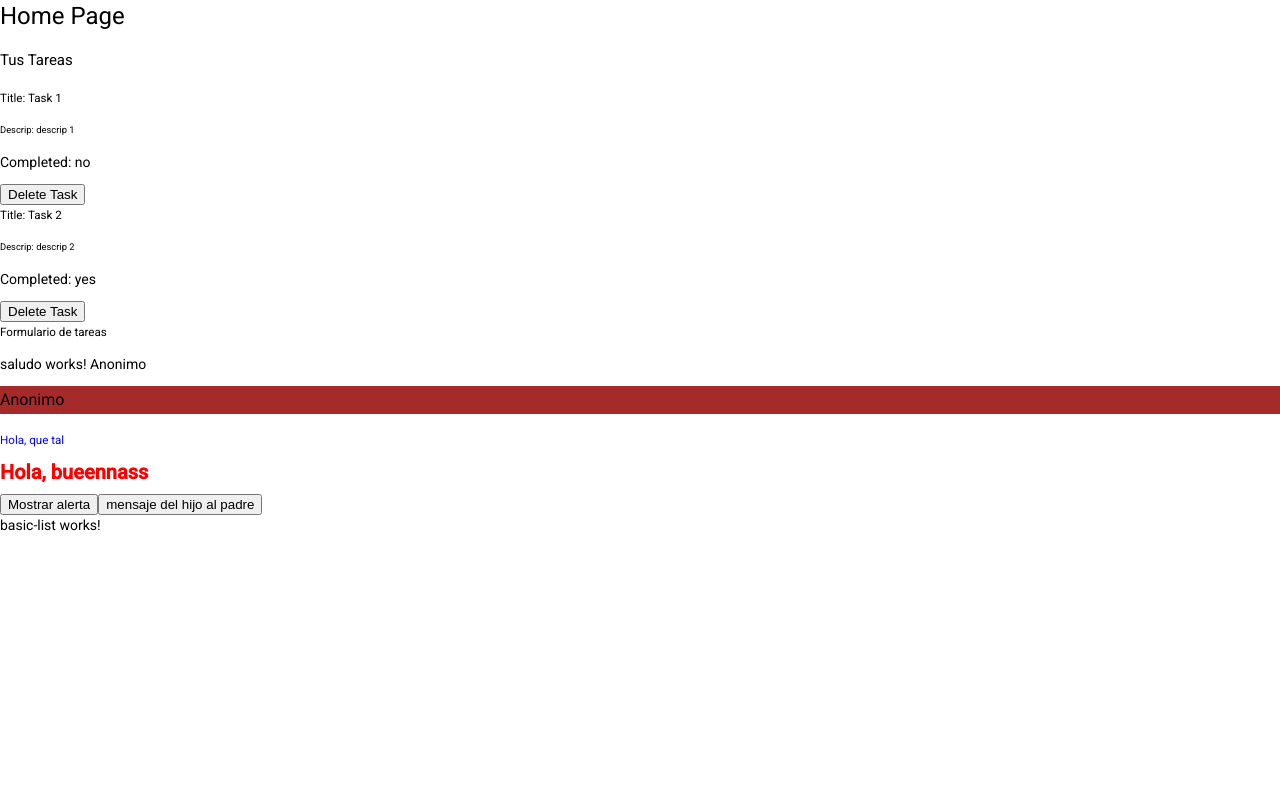
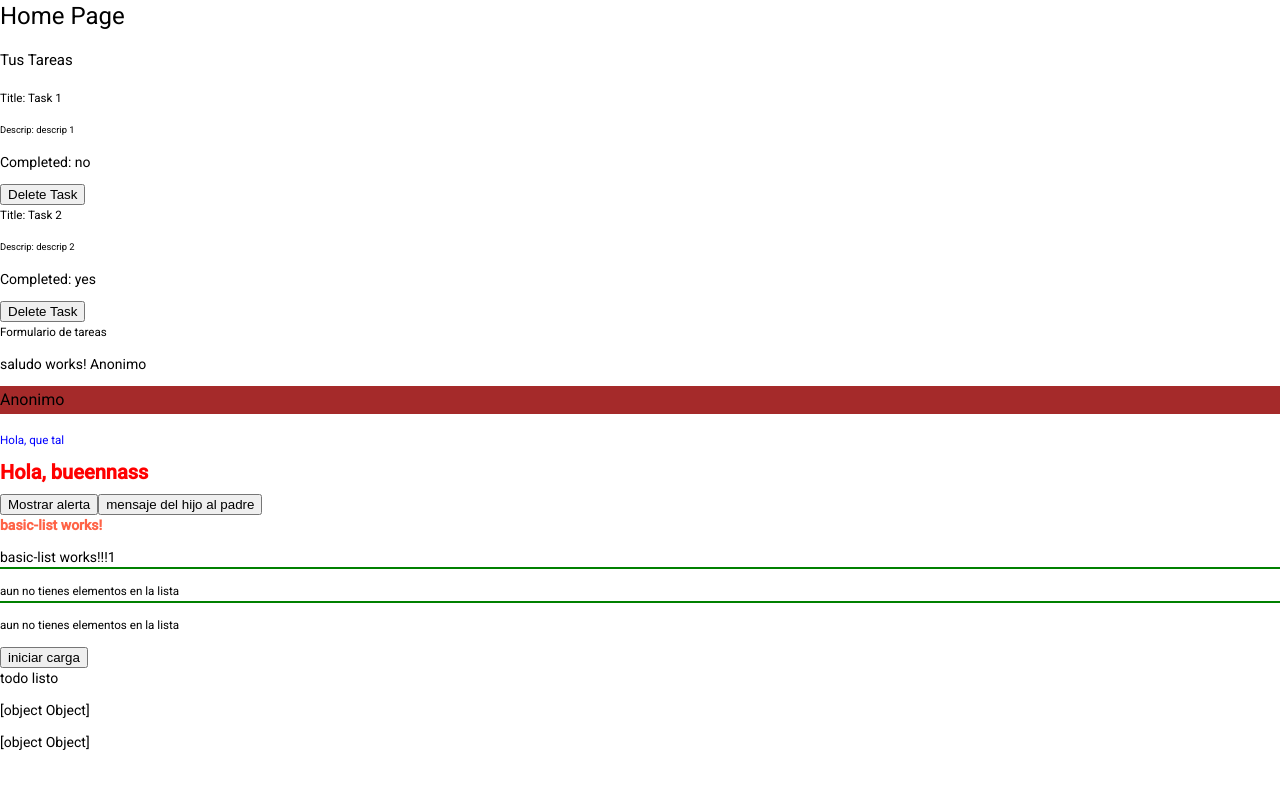
Before and after one commit to Mariana-Usuga/learAngular, an Angular app: page / in a window 1280 px wide. Shown: the top 788 px of the page. Built offline with nearby package versions, Linux system fonts and the light colour scheme.

Commit message:
create module

```diff
--- a/src/app/modules/lists/basic-list/basic-list.component.css
+++ b/src/app/modules/lists/basic-list/basic-list.component.css
@@ -0,0 +1,7 @@
+.underlined{
+  border-bottom: 2px solid green;
+}
+
+.small {
+  font-size: smaller;
+}
--- a/src/app/modules/lists/basic-list/basic-list.component.html
+++ b/src/app/modules/lists/basic-list/basic-list.component.html
@@ -1 +1,27 @@
-<p>basic-list works!</p>
+<!--BLOQUE DE DIRECTIVAS DE ATRIBUTO-->
+<p [ngStyle]=" {color: 'tomato', fontWeight: 'bolder'} ">basic-list works!</p>
+<p ngClass="underlined">basic-list works!!!1</p>
+
+
+<p [ngClass]="['underlined', 'small']">aun no tienes elementos en la lista</p>
+
+<p [ngClass]=" {underlined: false, small: true} ">aun no tienes elementos en la lista</p>
+
+<!--BLOQUE DE DIRECTIVAS ESTRUVTURALES-->
+
+<button (click)="changeLoading()"> {{loading? 'terminar carga': 'iniciar carga'}} </button>
+
+<p *ngIf="loading">Cargando...</p>
+
+<ng-container *ngIf="!loading; else elseTemplate">
+  <p>todo listo</p>
+</ng-container>
+
+<ng-template #elseTemplate>
+  <p>espere que termine el proceso</p>
+</ng-template>
+
+<!--bloque para explicar bel uso de NGFOR-->
+<div *ngFor="let item of listElements">
+  <p> {{item}} </p>
+</div>
--- a/src/app/modules/lists/basic-list/basic-list.component.ts
+++ b/src/app/modules/lists/basic-list/basic-list.component.ts
@@ -1,4 +1,11 @@
 import { Component, OnInit } from '@angular/core';
+import { timeout } from 'rxjs';
+
+export type Product = {
+  name: string;
+  price: number;
+  description: string
+}
 
 @Component({
   selector: 'app-basic-list',
@@ -7,9 +14,27 @@ import { Component, OnInit } from '@angular/core';
 })
 export class BasicListComponent implements OnInit {
 
+  loading: boolean = false;
+  listElements: Product[] = [
+    {
+      name: "leche",
+      price: 123,
+      description: 'descr'
+    },
+    {
+      name: "huevos",
+      price: 123,
+      description: 'descr'
+    }
+  ];
+
   constructor() { }
 
   ngOnInit(): void {
   }
 
+  changeLoading(){
+    this.loading = !this.loading;
+  }
+
 }
```
